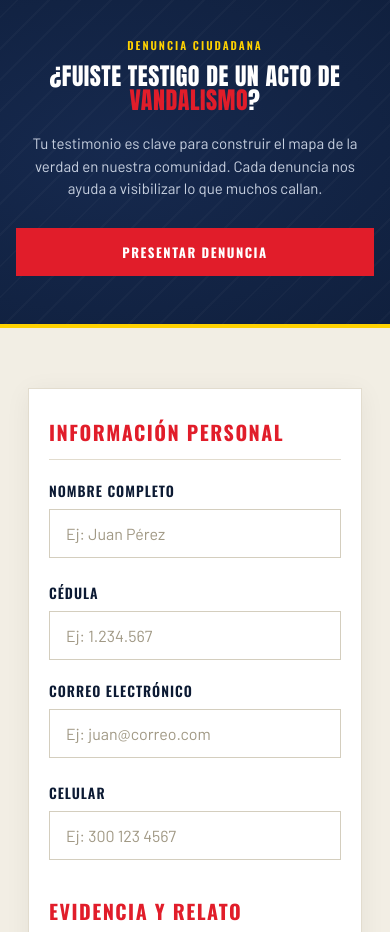
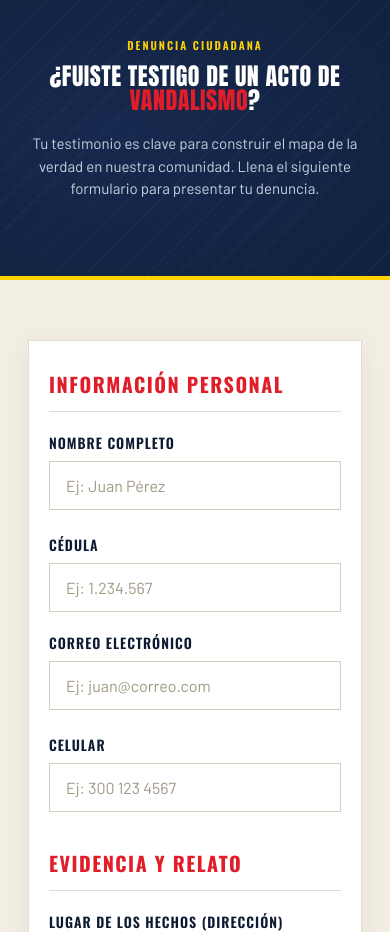
Before and after one commit to EsneiderCdD/gury, a Next.js app: page / in a window 390 px wide. Shown: the part 2180-3112 px from the top of the page. Built offline with nearby package versions, Linux system fonts and the light colour scheme.

Commit message:
feat(denuncia): responsividad

```diff
--- a/src/components/specific/DenunciaCtaSection/DenunciaCtaSection.tsx
+++ b/src/components/specific/DenunciaCtaSection/DenunciaCtaSection.tsx
@@ -6,9 +6,7 @@ export default function DenunciaCtaSection() {
       tag="Denuncia Ciudadana"
       title="¿Fuiste testigo de un acto de vandalismo?"
       accent="vandalismo"
-      subtitle="Tu testimonio es clave para construir el mapa de la verdad en nuestra comunidad. Cada denuncia nos ayuda a visibilizar lo que muchos callan."
-      ctaText="Presentar denuncia"
-      ctaHref="#denuncia-form"
+      subtitle="Tu testimonio es clave para construir el mapa de la verdad en nuestra comunidad. Llena el siguiente formulario para presentar tu denuncia."
     />
   )
 }
```
